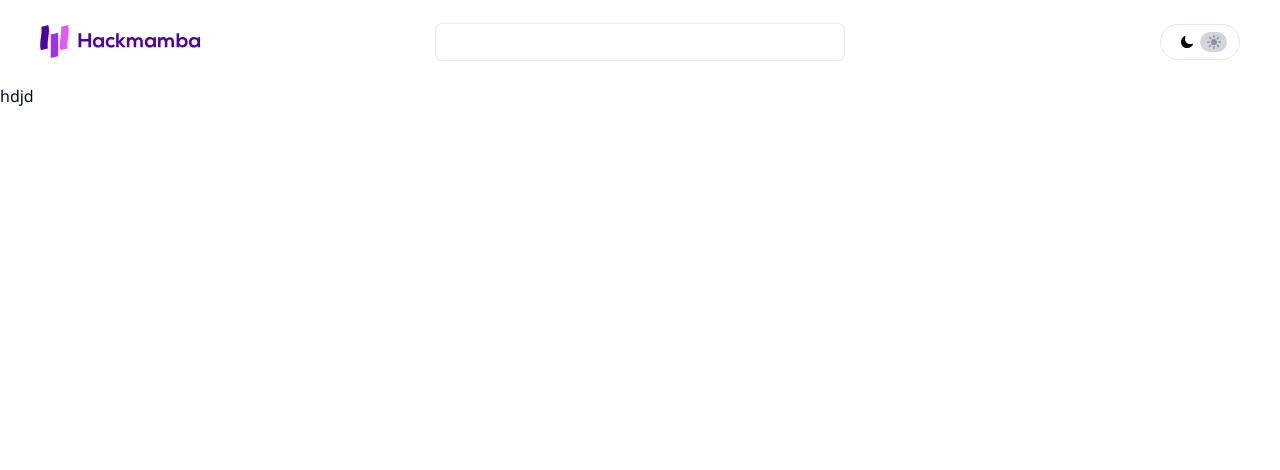
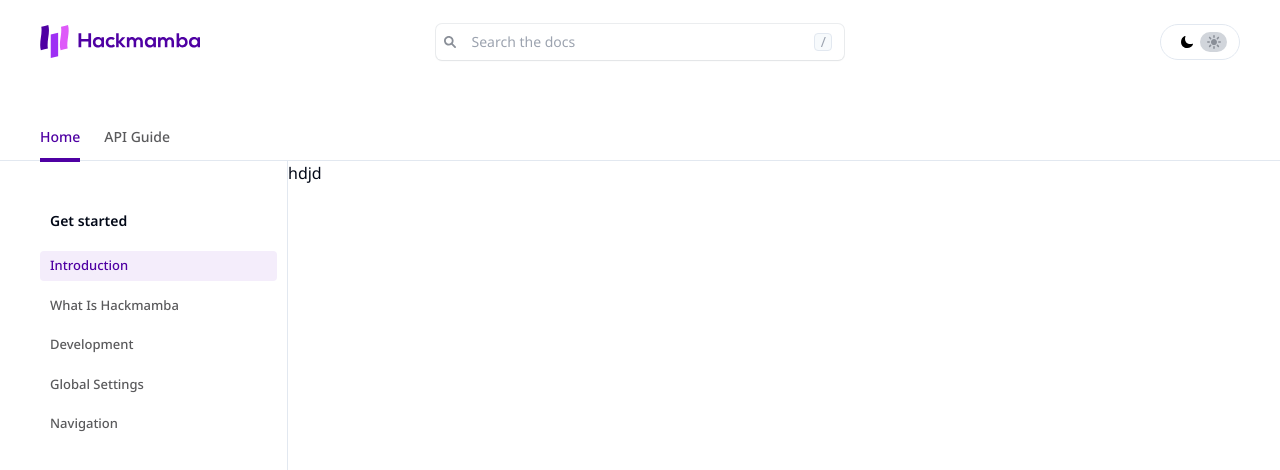
Before and after one commit to hackmamba-io/docs, a Next.js app: page / in a window 1280 px wide. Shown: the top 470 px of the page. Built offline with nearby package versions, Linux system fonts and the light colour scheme.

Commit message:
basic structure

```diff
--- a/components/icons.tsx
+++ b/components/icons.tsx
@@ -139,4 +139,18 @@ export const Icons = {
 			/>
 		</svg>
 	),
+	search: (props: IconProps) => (
+		<svg
+			width='12'
+			height='12'
+			viewBox='0 0 12 12'
+			fill='none'
+			xmlns='http://www.w3.org/2000/svg'
+		>
+			<path
+				d='M7.8 4.8C7.8 3.14315 6.45685 1.8 4.8 1.8C3.14315 1.8 1.8 3.14315 1.8 4.8C1.8 6.45685 3.14315 7.8 4.8 7.8C6.45685 7.8 7.8 6.45685 7.8 4.8ZM7.49786 8.7707C6.72901 9.2941 5.80023 9.6 4.8 9.6C2.14903 9.6 0 7.45097 0 4.8C0 2.14903 2.14903 0 4.8 0C7.45097 0 9.6 2.14903 9.6 4.8C9.6 5.80023 9.2941 6.72901 8.7707 7.49786L11.7364 10.4636C12.0879 10.8151 12.0879 11.3849 11.7364 11.7364C11.3849 12.0879 10.8151 12.0879 10.4636 11.7364L7.49786 8.7707Z'
+				fill='#8A8F98'
+			/>
+		</svg>
+	),
 };
--- a/components/layout.tsx
+++ b/components/layout.tsx
@@ -1,14 +1,18 @@
 import React from 'react';
 import { Noto_Sans } from 'next/font/google';
 import MainNav from './main-nav';
+import SideNav from './side-nav';
 
 const notoSans = Noto_Sans({ subsets: ['latin'] });
 
 export default function Layout({ children }: { children: React.ReactNode }) {
 	return (
-		<main className={notoSans.className}>
+		<div className={notoSans.className}>
 			<MainNav />
-			{children}
-		</main>
+			<div className='flex'>
+				<SideNav />
+				{children}
+			</div>
+		</div>
 	);
 }
--- a/components/main-nav.tsx
+++ b/components/main-nav.tsx
@@ -1,17 +1,29 @@
 import Link from 'next/link';
-import React from 'react';
 import { Icons } from './icons';
+import SecondaryNav from './secondary-nav';
 
 export default function MainNav() {
 	return (
-		<header className='flex flex-col items-center justify-between'>
+		<div className='sticky top-0 w-full backdrop-blur transition-colors duration-500 supports-backdrop-blur:bg-background-light/60 dark:bg-transparent'>
+			<header className='flex flex-col items-center justify-between border-b'>
 				<nav className='px-10 py-6 w-full flex justify-between'>
 					<div className='w-full'>
-					<Link href='/' className='mr-6 flex items-center space-x-2'>
+						<Link
+							href='/'
+							className='mr-6 flex items-center space-x-2'
+						>
 							<Icons.logo />
 						</Link>
 					</div>
-				<button className='hidden w-full lg:flex items-center text-sm leading-6 rounded-md py-1.5 pl-2 pr-3 shadow-sm text-gray-400 dark:text-white/50 bg-white ring-1 ring-gray-400/20 hover:ring-gray-600/25 dark:ring-gray-600/30 dark:hover:ring-gray-500/30 focus:outline-primary'></button>
+					<button className='hidden w-full lg:flex items-center justify-between text-sm leading-6 rounded-md py-1.5 pl-2 pr-3 shadow-sm text-gray-400 dark:text-white/50 bg-white ring-1 ring-gray-400/20 hover:ring-gray-600/25 dark:ring-gray-600/30 dark:hover:ring-gray-500/30 focus:outline-primary'>
+						<div className='flex items-center'>
+							<Icons.search />
+							<span className='ml-4'>Search the docs</span>
+						</div>
+						<div className='flex w-[18px] h-[18px] border rounded-sm items-center justify-center bg-[#F7FAFC]'>
+							/
+						</div>
+					</button>
 					<div className='w-full flex justify-end'>
 						<div className='h-9 w-20 px-3 border rounded-full flex justify-between items-center'>
 							<button className='h-5 w-7 flex justify-center items-center rounded-2xl'>
@@ -23,6 +35,13 @@ export default function MainNav() {
 						</div>
 					</div>
 				</nav>
+				<SecondaryNav
+					items={[
+						{ name: 'home', path: '/' },
+						{ name: 'API guide', path: '/guide' },
+					]}
+				/>
 			</header>
+		</div>
 	);
 }
--- /dev/null
+++ b/components/secondary-nav.tsx
@@ -0,0 +1,33 @@
+import Link from 'next/link';
+import { usePathname } from 'next/navigation';
+
+interface ItemProps {
+	name: string;
+	path: string;
+}
+
+interface SecondaryNavProps {
+	items: ItemProps[];
+}
+
+export default function SecondaryNav({ items }: SecondaryNavProps) {
+	const pathname = usePathname();
+
+	return (
+		<nav className='flex gap-6 mt-10 w-full px-10 min-h-9'>
+			{items.map((item, i) => (
+				<Link href={item.path} key={i}>
+					<span
+						className={`text-sm font-medium pb-3 capitalize ${
+							pathname === item.path
+								? 'border-[#4F00A3] text-[#4F00A3] border-b-4'
+								: 'text-[#5A5A5C]'
+						} `}
+					>
+						{item.name}
+					</span>
+				</Link>
+			))}
+		</nav>
+	);
+}
--- /dev/null
+++ b/components/side-nav.tsx
@@ -0,0 +1,46 @@
+import Link from 'next/link';
+import React from 'react';
+
+export default function SideNav() {
+	return (
+		<nav className='pl-10 pt-10 border-r h-screen w-72 styled-scrollbar overflow-y-scroll'>
+			<header className='py-[10px] pl-[10px] text-sm font-semibold mb-[10px]'>
+				Get started
+			</header>
+			<ul>
+				<li>
+					<Link
+						href='/'
+						className='pl-[10px] py-[5px] w-full inline-block text-[13px] text-[#4F00A3] font-medium capitalize bg-[#F4EDFB] rounded-sm hover:text-black mb-[10px]'
+					>
+						introduction
+					</Link>
+					<Link
+						href='/'
+						className='pl-[10px] py-[5px] w-full inline-block text-[13px] text-[#5A5A5C] font-medium capitalize rounded-sm hover:text-black mb-[10px]'
+					>
+						What is Hackmamba
+					</Link>
+					<Link
+						href='/'
+						className='pl-[10px] py-[5px] w-full inline-block text-[13px] text-[#5A5A5C] font-medium capitalize rounded-sm hover:text-black mb-[10px]'
+					>
+						Development
+					</Link>
+					<Link
+						href='/'
+						className='pl-[10px] py-[5px] w-full inline-block text-[13px] text-[#5A5A5C] font-medium capitalize rounded-sm hover:text-black mb-[10px]'
+					>
+						Global Settings
+					</Link>
+					<Link
+						href='/'
+						className='pl-[10px] py-[5px] w-full inline-block text-[13px] text-[#5A5A5C] font-medium capitalize rounded-sm hover:text-black mb-[10px]'
+					>
+						Navigation
+					</Link>
+				</li>
+			</ul>
+		</nav>
+	);
+}
--- a/styles/globals.css
+++ b/styles/globals.css
@@ -74,3 +74,9 @@
     @apply bg-background text-foreground;
   }
 }
+
+.styled-scrollbar {
+  scrollbar-width: thin;
+  scrollbar-color: #eaeaea transparent;
+  scrollbar-gutter: stable;
+}
--- a/tailwind.config.ts
+++ b/tailwind.config.ts
@@ -7,7 +7,7 @@ const config = {
     './components/**/*.{ts,tsx}',
     './app/**/*.{ts,tsx}',
     './src/**/*.{ts,tsx}',
-	],
+  ],
   prefix: "",
   theme: {
     container: {
```
Lines whose indentation alone changed are shown as unchanged.
